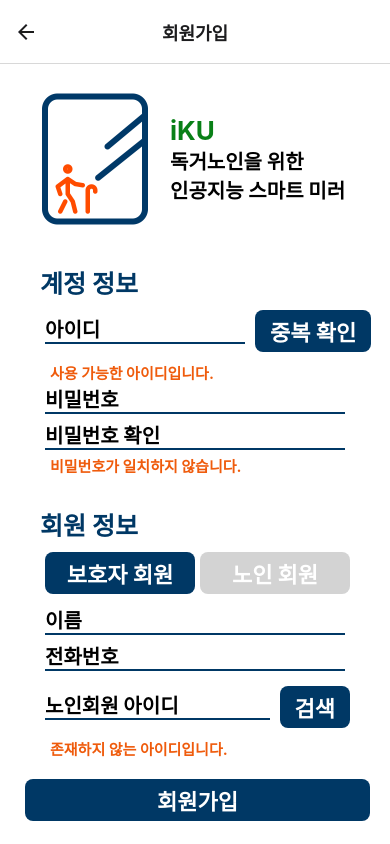
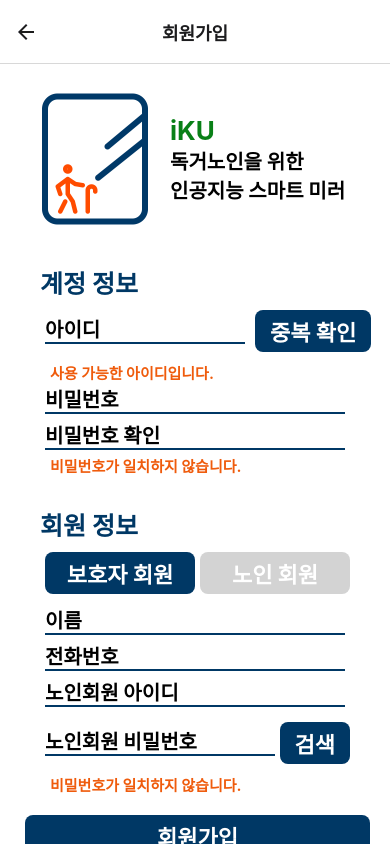
Before and after one commit to Mirror-KUngya/iKu-app, a React Native app in the folder client/: screen /SignUpScreen in a window 390 px wide. Built offline with nearby package versions, Linux system fonts and the light colour scheme; what react-native-calendars would draw is missing.

Commit message:
Feat : setState at input of signupPage

```diff
--- a/client/screens/SignUpScreen.tsx
+++ b/client/screens/SignUpScreen.tsx
@@ -15,16 +15,18 @@ import React, {useState} from 'react';
 type SignUptProps = NativeStackScreenProps<RootStackParamList, 'SignUpScreen'>;
 
 const SignUpScreen: React.FC<SignUptProps> = ({navigation}) => {
-  const [formData, setFormData] = useState({
-    userId: '',
-    password: '',
-    passwordConfirm: '',
-    userName: '',
-    phone: '',
-  });
+  const [userId, setUserID] = useState('');
+  const [password, setPassword] = useState('');
+  const [confirmPassword, setConfirmPassword] = useState('');
+  const [userName, setUserName] = useState('');
+  const [phone, setPhone] = useState('');
+  const [seniorUserId, setSeniorUserID] = useState('');
+  const [seniorUserPassword, setSenioeUserPassword] = useState('');
+
   const [userOption, setUserOption] = useState<'보호자 회원' | '노인 회원'>(
     '보호자 회원',
   );
+
   return (
     <ScrollView style={styles.container}>
       <View style={styles.topContainer}>
@@ -50,6 +52,8 @@ const SignUpScreen: React.FC<SignUptProps> = ({navigation}) => {
             returnKeyType={'next'}
             autoComplete={'email'}
             blurOnSubmit={false}
+            value={userId}
+            onChange={e => setUserID(e.nativeEvent.text)}
           />
           <TouchableOpacity>
             <Text style={styles.okText}>중복 확인</Text>
@@ -61,12 +65,18 @@ const SignUpScreen: React.FC<SignUptProps> = ({navigation}) => {
           style={styles.textInput}
           returnKeyType={'next'}
           blurOnSubmit={false}
+          secureTextEntry={true}
+          value={password}
+          onChange={e => setPassword(e.nativeEvent.text)}
         />
         <TextInput
           placeholder="비밀번호 확인"
           style={styles.textInput}
           returnKeyType={'next'}
           blurOnSubmit={false}
+          secureTextEntry={true}
+          value={confirmPassword}
+          onChange={e => setConfirmPassword(e.nativeEvent.text)}
         />
         <Text style={styles.confirmText}>비밀번호가 일치하지 않습니다.</Text>
         <View style={{marginTop: 20}}></View>
@@ -100,27 +110,45 @@ const SignUpScreen: React.FC<SignUptProps> = ({navigation}) => {
           style={styles.textInput}
           returnKeyType={'next'}
           blurOnSubmit={false}
+          value={userName}
+          onChange={e => setUserName(e.nativeEvent.text)}
         />
         <TextInput
           placeholder="전화번호"
           style={styles.textInput}
+          keyboardType="number-pad"
           returnKeyType={'next'}
           blurOnSubmit={false}
+          value={phone}
+          onChange={e => setPhone(e.nativeEvent.text)}
         />
         {userOption === '보호자 회원' ? (
           <>
+            <TextInput
+              placeholder="노인회원 아이디"
+              style={styles.textInput}
+              returnKeyType={'next'}
+              blurOnSubmit={false}
+              value={seniorUserId}
+              onChange={e => setSeniorUserID(e.nativeEvent.text)}
+            />
+
             <View style={styles.rowContainer}>
               <TextInput
-                placeholder="노인회원 아이디"
+                placeholder="노인회원 비밀번호"
                 style={styles.textInput}
                 returnKeyType={'next'}
                 blurOnSubmit={false}
+                value={seniorUserPassword}
+                onChange={e => setSenioeUserPassword(e.nativeEvent.text)}
               />
               <TouchableOpacity>
-                <Text style={styles.okText}>검색</Text>
+                <Text style={[styles.okText, {margin: 0}]}>검색</Text>
               </TouchableOpacity>
             </View>
-            <Text style={styles.confirmText}>존재하지 않는 아이디입니다.</Text>
+            <Text style={styles.confirmText}>
+              비밀번호가 일치하지 않습니다.
+            </Text>
           </>
         ) : (
           <></>
```
